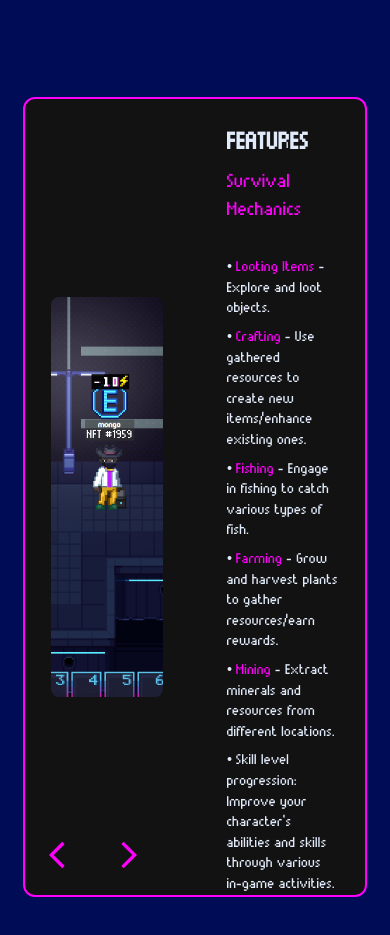
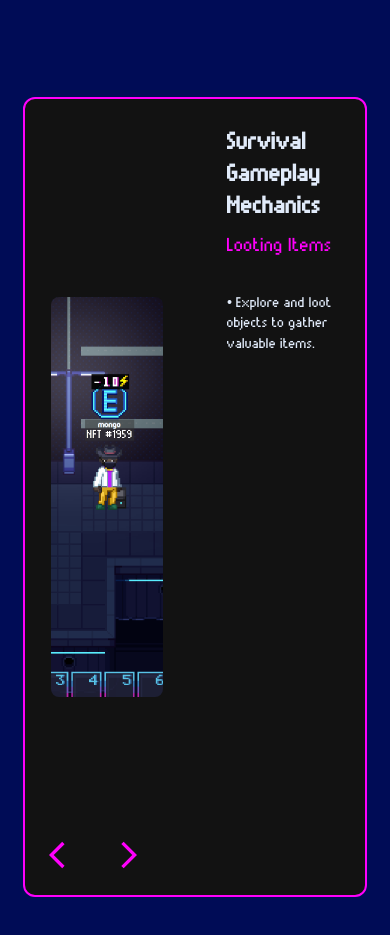
Before and after one commit to gammahazard/CyberVerse-v2, a Next.js app: page / in a window 390 px wide. Shown: the part 980-1915 px from the top of the page. Built offline with nearby package versions, Linux system fonts and the light colour scheme.

Commit message:
scrap old features, re-do features with new content, todo:mobile styling

```diff
--- a/src/components/Features.tsx
+++ b/src/components/Features.tsx
@@ -7,51 +7,142 @@ import ArrowBackIosIcon from '@mui/icons-material/ArrowBackIos';
 import ArrowForwardIosIcon from '@mui/icons-material/ArrowForwardIos';
 import { useTheme } from '@mui/material/styles';
 
-const featuresData = [
+const detailedFeaturesData = [
   {
-    title: "Features",
-    subheading: "Survival Mechanics",
+    title: "Survival Gameplay Mechanics",
+    subheading: "Looting Items",
     description: [
-      <span key="exploring"><a href="https://www.cyberversewiki.com/exploring.html" target="_blank" style={{ textDecoration: 'none', color: '#FF00FC' }}>Looting Items</a> - Explore and loot objects.</span>,
-      <span key="crafting"><a href="https://www.cyberversewiki.com/crafting.html" target="_blank" style={{ textDecoration: 'none', color: '#FF00FC' }}>Crafting</a> - Use gathered resources to create new items/enhance existing ones.</span>,
-      <span key="fishing"><a href="https://www.cyberversewiki.com/fishing.html" target="_blank" style={{ textDecoration: 'none', color: '#FF00FC' }}>Fishing</a> - Engage in fishing to catch various types of fish.</span>,
-      <span key="gardening"><a href="https://www.cyberversewiki.com/gardening.html" target="_blank" style={{ textDecoration: 'none', color: '#FF00FC' }}>Farming</a> - Grow and harvest plants to gather resources/earn rewards.</span>,
-      <span key="oremining"><a href="https://www.cyberversewiki.com/oremining.html" target="_blank" style={{ textDecoration: 'none', color: '#FF00FC' }}>Mining</a> - Extract minerals and resources from different locations.</span>,
-      "Skill level progression: Improve your character's abilities and skills through various in-game activities."
+      "Explore and loot objects to gather valuable items."
     ],
     image: "/explore.png"
   },
   {
+    title: "Survival Gameplay Mechanics",
+    subheading: "Crafting",
+    description: [
+      "Use gathered resources to create new items and enhance existing ones."
+    ],
+    image: "/crafting.png"
+  },
+  {
+    title: "Survival Gameplay Mechanics",
+    subheading: "Fishing",
+    description: [
+      "Engage in fishing activities to catch various types of fish."
+    ],
+    image: "/fishing.png"
+  },
+  {
+    title: "Survival Gameplay Mechanics",
+    subheading: "Farming",
+    description: [
+      "Grow and harvest plants to gather resources and earn rewards."
+    ],
+    image: "/farming.png"
+  },
+  {
+    title: "Survival Gameplay Mechanics",
+    subheading: "Mining",
+    description: [
+      "Extract precious minerals and resources from different locations."
+    ],
+    image: "/mining.png"
+  },
+  {
+    title: "Survival Gameplay Mechanics",
+    subheading: "Skill Level Progression",
+    description: [
+      "Improve your character's abilities and skills through various in-game activities."
+    ],
+    image: "/skill_level.png"
+  },
+  {
     title: "Economy Gameplay Mechanics",
-    subheading: "Economy Mechanics",
+    subheading: "Community Market",
     description: [
-      <span key="communitymarket"><a href="https://www.cyberversewiki.com/communitymarket.html" target="_blank" style={{ textDecoration: 'none', color: '#FF00FC' }}>Community Market</a> - Community market is a place located inside the bank where players can sell or buy in-game items to other players.</span>,
-      "Merchants - Merchants are NPCs that players use to buy certain resources or fufill deals for CYPX.",
-      "Sketchy Dealer - Players can sell unlimited in-game items to sketchy dealer at 25% below standard prices (5-25% chance of being scammed for an additional 25% less)"
+      "Community market is a place located inside the bank where players can sell or buy in-game items to other players."
     ],
-    image: "/Community_Market_Interface.webp"
+    image: "/community_market.png"
+  },
+  {
+    title: "Economy Gameplay Mechanics",
+    subheading: "Merchants",
+    description: [
+      "Merchants are NPCs that players use to buy certain resources or fulfill merchants' limited daily deals to earn CYPX."
+    ],
+    image: "/merchants.png"
+  },
+  {
+    title: "Economy Gameplay Mechanics",
+    subheading: "Sketchy Dealer",
+    description: [
+      "Players can sell unlimited in-game items to sketchy dealer at 25% below standard prices, with a 5-25% chance of being scammed for an additional 25% less."
+    ],
+    image: "/sketchy_dealer.png"
   },
   {
     title: "Minigames Gameplay Mechanics",
-    subheading: "Minigames",
+    subheading: "Racing Cars",
     description: [
-      <span key="racingminigame"><a href="https://www.cyberversewiki.com/racingminigame.html" target="_blank" style={{ textDecoration: 'none', color: '#FF00FC' }}>Racing Cars</a> - Players need to reach the finish line within 2 minutes, avoiding oil puddles and collecting coins.</span>,
-      <span key="bartender"><a href="https://www.cyberversewiki.com/bartender.html" target="_blank" style={{ textDecoration: 'none', color: '#FF00FC' }}>Bartender</a> - Serve drinks to customers in a timed mini-game to earn points.</span>,
-      <span key="djminigame"><a href="https://www.cyberversewiki.com/djminigame.html" target="_blank" style={{ textDecoration: 'none', color: '#FF00FC' }}>DJ</a> - Players hit the correct notes through five stages to earn points, with skill levels affecting gameplay.</span>,
-      <span key="was"><a href="https://www.cyberversewiki.com/was.html" target="_blank" style={{ textDecoration: 'none', color: '#FF00FC' }}>Wolf and Sheep</a> -The wolf must hunt all the sheep before time runs out, while the sheep must cleverly evade to survive until the countdown ends.</span>
+      "Players need to reach the finish line within 2 minutes, avoiding oil puddles and collecting coins, with NFT car behavior influenced by its model."
     ],
-    image: "/wolfandsheep.png"
+    image: "/racing_cars.png"
+  },
+  {
+    title: "Minigames Gameplay Mechanics",
+    subheading: "Bartender",
+    description: [
+      "Serve drinks to customers in a timed mini-game to earn points."
+    ],
+    image: "/bartender.png"
+  },
+  {
+    title: "Minigames Gameplay Mechanics",
+    subheading: "DJ",
+    description: [
+      "Players hit the correct notes through five stages to earn points, with skill levels affecting gameplay, consuming 1 stamina per run, and allowing up to 5 runs daily per CyberCitizen."
+    ],
+    image: "/dj.png"
+  },
+  {
+    title: "Minigames Gameplay Mechanics",
+    subheading: "Wolf and Sheep",
+    description: [
+      "The game sets the stage for an intense chase where the wolf needs to hunt all the sheep before time runs out, while the sheep must cleverly evade their predator to survive until the countdown expires."
+    ],
+    image: "/wolf_and_sheep.png"
   },
   {
     title: "Other Mechanics",
-    subheading: "Other Mechanics",
+    subheading: "Daily Quests",
     description: [
-      "Daily Quests - Complete daily tasks to earn experience and rewards.",
-      "Monthly Leaderboard - Participate in monthly leaderboard to win prizes by playing minigames or doing any activity such as farming, fishing, looting, and mining ores.",
-      <span key="cypxmining"><a href="https://www.cyberversewiki.com/cypxmining.html" target="_blank" style={{ textDecoration: 'none', color: '#FF00FC' }}>Mining Rigs</a> - Daily tasks to earn experience and rewards.</span>,
-      <span key="cyberiaestate"><a href="https://www.cyberversewiki.com/cyberiaestate.html" target="_blank" style={{ textDecoration: 'none', color: '#FF00FC' }}>Apartment Customization</a> - Own an NFT apartment, buy or craft furniture, and customize your apartment.</span>
+      "Complete daily tasks to earn experience and rewards."
     ],
-    image: "/rank.png"
+    image: "/daily_quests.png"
+  },
+  {
+    title: "Other Mechanics",
+    subheading: "Monthly Leaderboard",
+    description: [
+      "Participate in monthly leaderboard to win prizes by playing minigames or doing any activity such as farming, fishing, looting and mining ores."
+    ],
+    image: "/monthly_leaderboard.png"
+  },
+  {
+    title: "Other Mechanics",
+    subheading: "Mining Rigs",
+    description: [
+      "Daily tasks to earn experience and rewards."
+    ],
+    image: "/mining_rigs.png"
+  },
+  {
+    title: "Other Mechanics",
+    subheading: "Apartment Customization",
+    description: [
+      "Own an NFT apartment, buy or craft furniture and customize your apartment."
+    ],
+    image: "/apartment_customization.png"
   }
 ];
 
@@ -64,14 +155,14 @@ const Features = () => {
   const handleNext = () => {
     if (!isAnimating) {
       setIsAnimating(true);
-      setCurrentFeatureIndex((prevIndex) => (prevIndex + 1) % featuresData.length);
+      setCurrentFeatureIndex((prevIndex) => (prevIndex + 1) % detailedFeaturesData.length);
     }
   };
 
   const handlePrev = () => {
     if (!isAnimating) {
       setIsAnimating(true);
-      setCurrentFeatureIndex((prevIndex) => (prevIndex - 1 + featuresData.length) % featuresData.length);
+      setCurrentFeatureIndex((prevIndex) => (prevIndex - 1 + detailedFeaturesData.length) % detailedFeaturesData.length);
     }
   };
 
@@ -79,7 +170,7 @@ const Features = () => {
     setIsAnimating(false);
   };
 
-  const currentFeature = featuresData[currentFeatureIndex];
+  const currentFeature = detailedFeaturesData[currentFeatureIndex];
 
   return (
     <Box
@@ -124,7 +215,7 @@ const Features = () => {
             marginBottom: '10px',
           }}
         >
-          FEATURES
+          {currentFeature.title}
         </Typography>
         <Typography
           variant={isMobile ? "body1" : "h6"}
```
Also changed, not shown: src/components/Navbar.tsx (+21 -11 lines).
